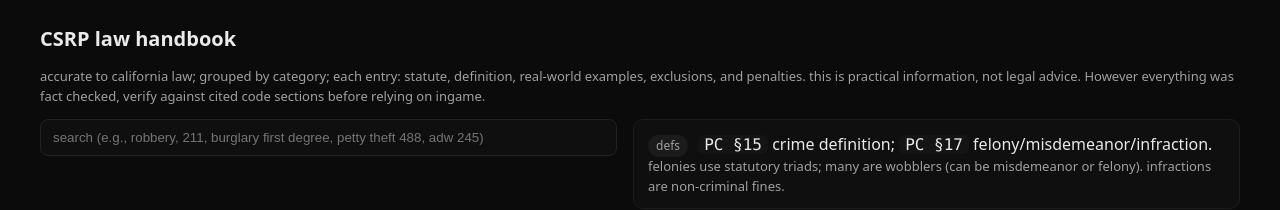
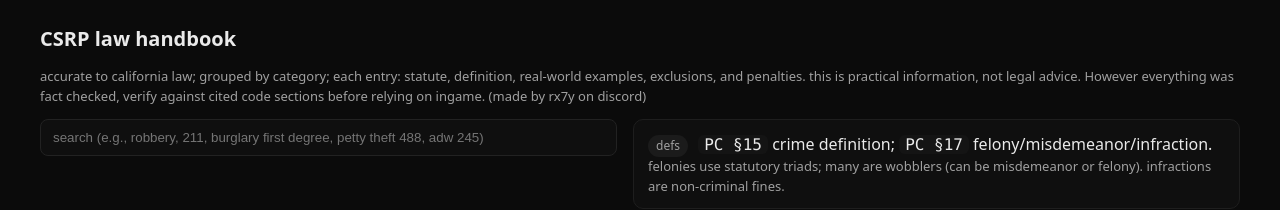
Before and after one commit to nihthegga/CSRPLH, a plain HTML site: page index.html in a window 1280 px wide. Shown: the top 210 px of the page. Drawn offline with Linux system fonts and the light colour scheme.

Commit message:
Update index.html

```diff
--- a/index.html
+++ b/index.html
@@ -50,7 +50,7 @@
   <h1>CSRP law handbook</h1>
   <p class="mini">
     accurate to california law; grouped by category; each entry: statute, definition, real-world examples, exclusions, and penalties.
-    this is practical information, not legal advice. However everything was fact checked, verify against cited code sections before relying on ingame.
+    this is practical information, not legal advice. However everything was fact checked, verify against cited code sections before relying on ingame. (made by rx7y on discord)
   </p>
   <div class="row">
     <div class="col">
```
